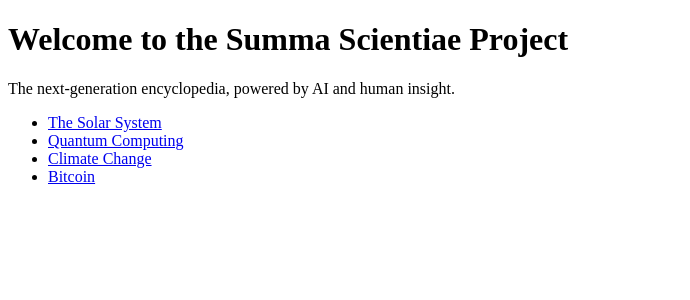
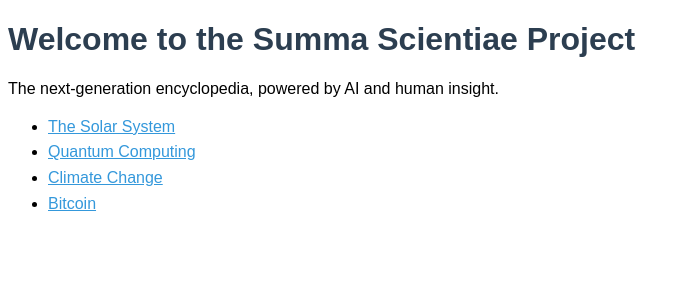
Before and after one commit to Hesychasme/Summa-Scientiae, a Flask app: page / in a window 1280 px wide. Shown: the top 300 px of the page, without its empty margins (0-690 px from the left). Run offline with Flask 3, Linux system fonts and the light colour scheme.

Commit message:
addedstatic/style.css

```diff
--- /dev/null
+++ b/static/style.css
@@ -0,0 +1,21 @@
+body {
+  font-family: Arial, sans-serif;  # Sets clean font for readability
+  margin: 20px;  # Adds space around content
+  background-color: #f4f4f4;  # Light background for modern look
+}
+h1 {
+  color: #2c3e50;  # Dark blue for headings
+}
+h2 {
+  color: #34495e;  # Slightly lighter for subheadings
+}
+ul {
+  line-height: 1.6;  # Improves list spacing
+}
+a {
+  color: #3498db;  # Blue links for visibility
+  text-decoration: none;  # Removes underline for clean design
+}
+a:hover {
+  text-decoration: underline;  # Underline on hover for interaction
+}
--- a/templates/index.html
+++ b/templates/index.html
@@ -1,4 +1,5 @@
 <!DOCTYPE html>
+<link rel="stylesheet" href="{{ url_for('static', filename='style.css') }}">
 <html>
 <head>
   <title>Summa Scientiae</title>
```
